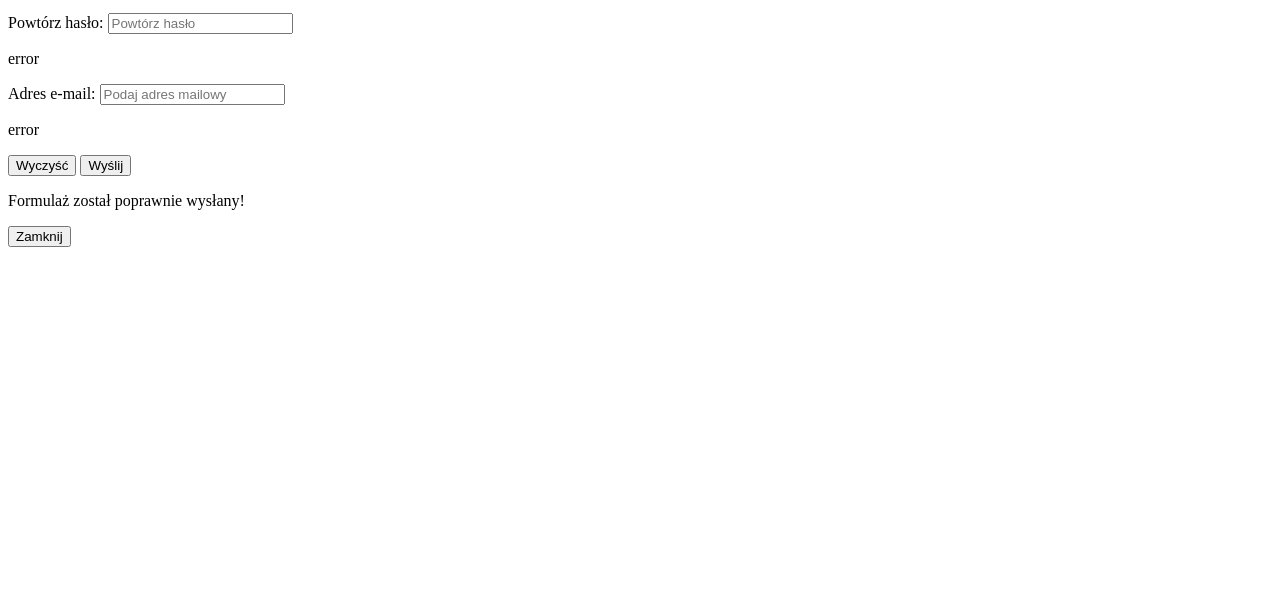
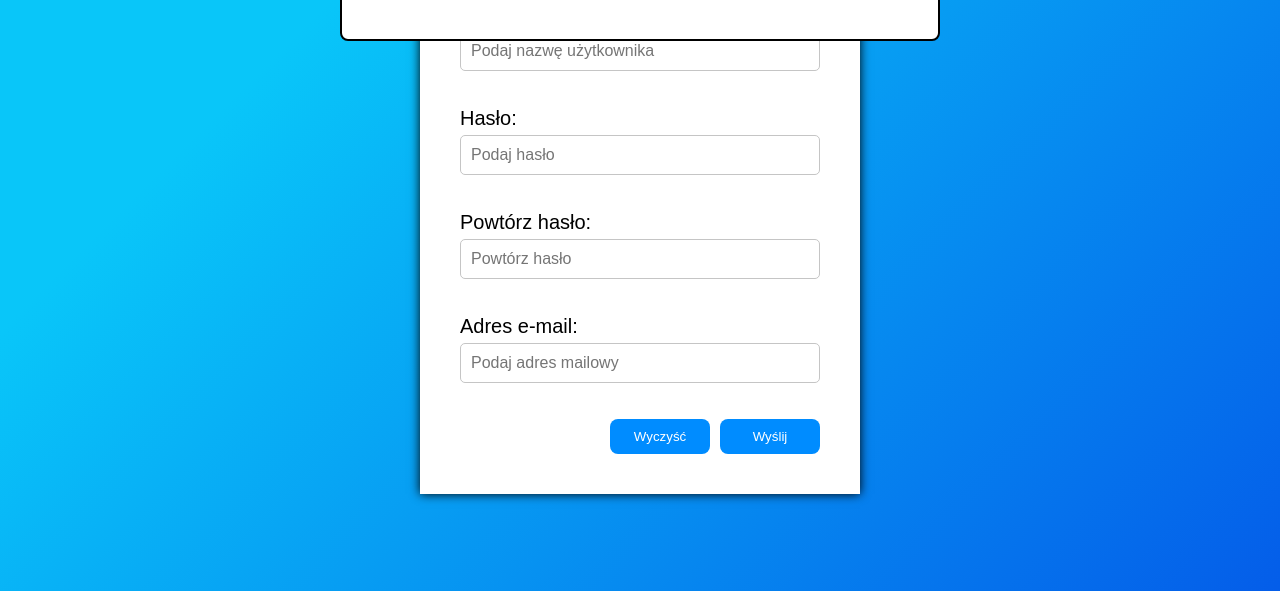
Before and after one commit to WeronikaGRIG/form_validator, a plain HTML site: page index.html in a window 1280 px wide. Shown: the part 209-800 px from the top of the page. Drawn offline with Linux system fonts and the light colour scheme.

Commit message:
add style.css

```diff
--- a/index.html
+++ b/index.html
@@ -50,7 +50,7 @@
                 <button class="send">Wyślij</button>
             </div>
 
-            <div class="popup">
+            <div class="popup show-popup">
                 <p>Formulaż został poprawnie wysłany!</p>
                 <button class="close">Zamknij</button>
             </div>
--- a/style.css
+++ b/style.css
@@ -0,0 +1,109 @@
+* {
+    box-sizing: border-box;
+    margin: 0;
+    padding: 0;
+}
+body {
+    display: flex;
+    justify-content: center;
+    align-items: center;
+    min-height: 100vh;
+    font-family: "Monsterrat", sans-serif;
+    background-image: linear-gradient(315deg, #045de9 0%, #09c6f9 74%);
+}
+.wrapper {
+    width: 440px;
+    background-color: #fff;
+    box-shadow: 0 0 10px #000;
+}
+
+form {
+    padding: 40px;
+    font-size: 20px;
+}
+h1 {
+    margin-bottom: 30px;
+    text-align: center;
+}
+
+.form-box {
+    margin-bottom: 15px;
+}
+.form-box label {
+    display: inline-block;
+    margin-bottom: 5px;
+}
+.form-box input {
+    width: 100%;
+    padding: 10px;
+    font-size: 16px;
+    border: 1px solid rgb(197, 197, 197);
+    border-radius: 5px;
+}
+
+.form-box.error input {
+    border: 1px solid rgb(0, 137, 250);
+    background-color: rgba(0, 137, 250, 0.1);
+}
+
+.form-box .error-text {
+    margin: 5px 0 0 10px;
+    font-size: 14px;
+    color: rgb(0, 137, 250);
+    visibility: hidden;
+    /* display: none; */
+}
+
+.form-box.error .error-text {
+    visibility: visible;
+}
+.control-botons {
+    display: flex;
+    justify-content: flex-end;
+}
+.send,
+.clear,
+.close {
+    display: block;
+    padding: 10px 0;
+    margin-left: 10px;
+    width: 100px;
+    background-color: rgb(0, 140, 255);
+    color: #fff;
+    border: none;
+    border-radius: 8px;
+    cursor: pointer;
+    transition: background-color 0.3s;
+}
+.send:hover,
+.clear:hover,
+.close:hover {
+    background-color: rgb(0, 107, 194);
+}
+
+.popup {
+    display: flex;
+    justify-content: center;
+    align-items: center;
+    flex-direction: column;
+    position: absolute;
+
+    top: -300px;
+    left: 50%;
+    transform: translate(-50%, -50%);
+    width: 600px;
+    height: 200px;
+    background-color: #fff;
+    border-radius: 8px;
+    border: 2px solid black;
+    transition: top 0.5s;
+}
+.popup p {
+    font-size: 28px;
+}
+.popup .close {
+    margin-top: 20px;
+}
+.show-popup {
+    top: 150px;
+}
```
